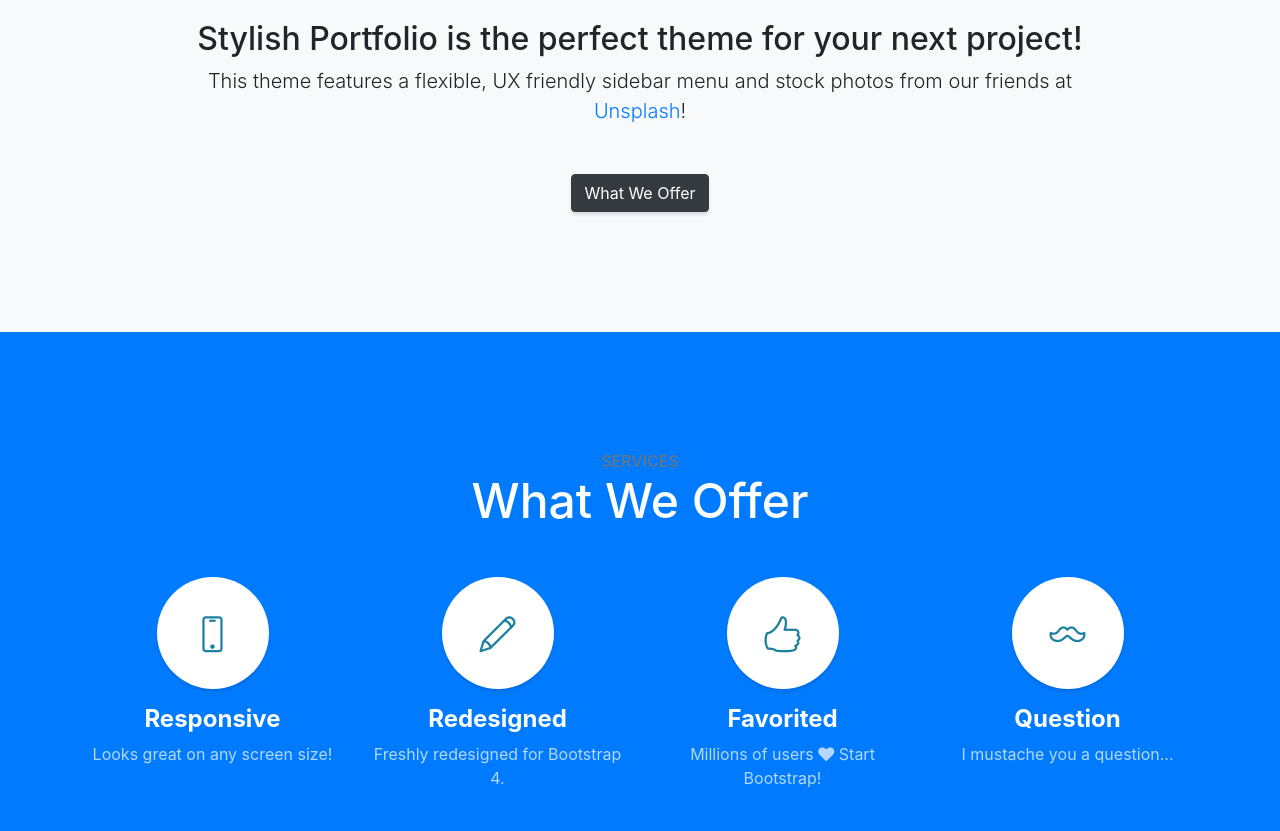
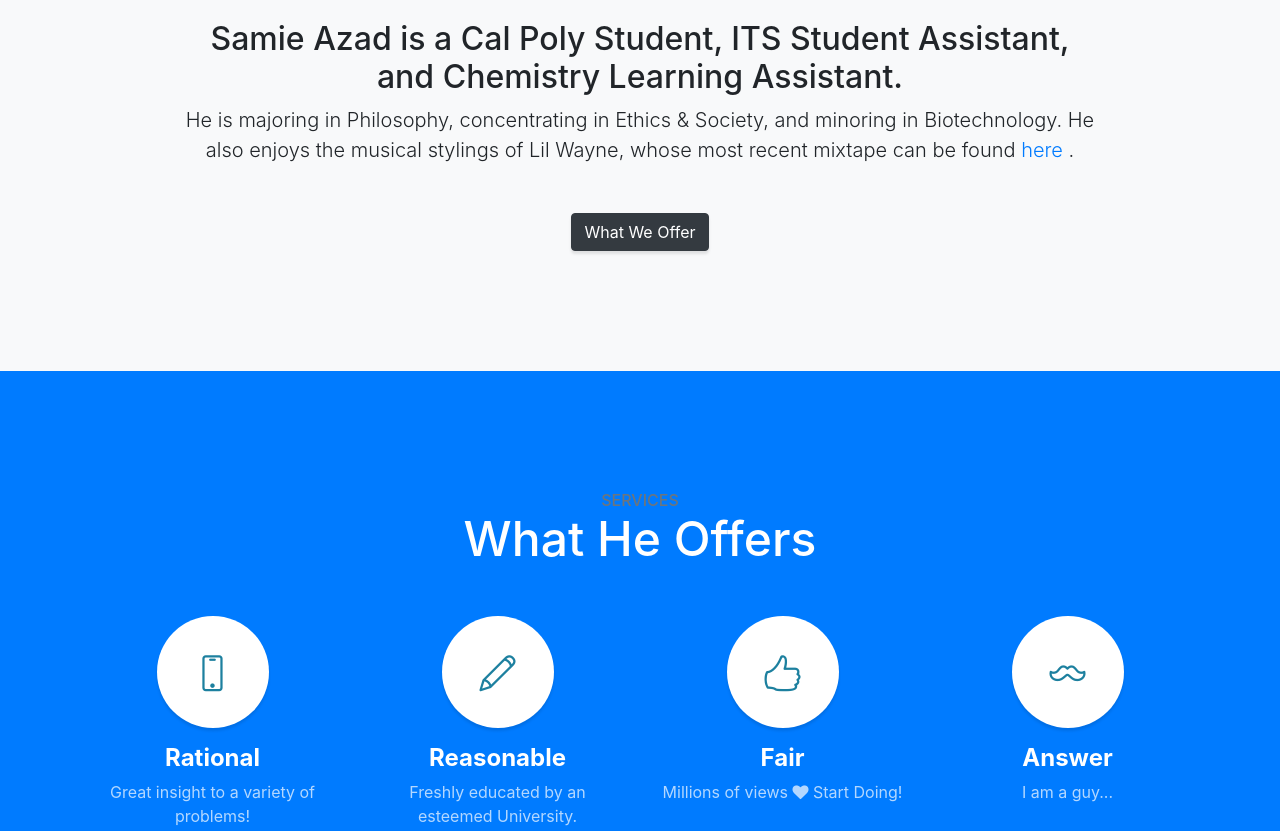
Before and after one commit to sazad44/sazad44.github.io, a website with bundled scripts: page index.html in a window 1280 px wide. Shown: the part 900-1731 px from the top of the page. Built offline with nearby package versions, Linux system fonts and the light colour scheme.

Commit message:
Update index.html

```diff
--- a/index.html
+++ b/index.html
@@ -8,7 +8,7 @@
     <meta name="description" content="">
     <meta name="author" content="">
 
-    <title>Stylish Portfolio - Start Bootstrap Template</title>
+    <title>Samie Azad's Webpage</title>
 
     <!-- Bootstrap Core CSS -->
     <link href="vendor/bootstrap/css/bootstrap.min.css" rel="stylesheet">
@@ -54,9 +54,9 @@
     <!-- Header -->
     <header class="masthead d-flex">
       <div class="container text-center my-auto">
-        <h1 class="mb-1">Stylish Portfolio</h1>
+        <h1 class="mb-1">Samie Azad</h1>
         <h3 class="mb-5">
-          <em>A Free Bootstrap Theme by Start Bootstrap</em>
+          <em>Graduating 4th Year Philosophy Major</em>
         </h3>
         <a class="btn btn-primary btn-xl js-scroll-trigger" href="#about">Find Out More</a>
       </div>
@@ -68,9 +68,10 @@
       <div class="container text-center">
         <div class="row">
           <div class="col-lg-10 mx-auto">
-            <h2>Stylish Portfolio is the perfect theme for your next project!</h2>
-            <p class="lead mb-5">This theme features a flexible, UX friendly sidebar menu and stock photos from our friends at
-              <a href="https://unsplash.com/">Unsplash</a>!</p>
+            <h2>Samie Azad is a Cal Poly Student, ITS Student Assistant, and Chemistry Learning Assistant.</h2>
+              <p class="lead mb-5">He is majoring in Philosophy, concentrating in Ethics & Society, and minoring in Biotechnology.
+                He also enjoys the musical stylings of Lil Wayne, whose most recent mixtape can be found <a href = 'https://www.datpiff.com/Lil-Wayne-D6-Reloaded-mixtape.877942.html'>here
+              </a>.</p>
             <a class="btn btn-dark btn-xl js-scroll-trigger" href="#services">What We Offer</a>
           </div>
         </div>
@@ -82,7 +83,7 @@
       <div class="container">
         <div class="content-section-heading">
           <h3 class="text-secondary mb-0">Services</h3>
-          <h2 class="mb-5">What We Offer</h2>
+          <h2 class="mb-5">What He Offers</h2>
         </div>
         <div class="row">
           <div class="col-lg-3 col-md-6 mb-5 mb-lg-0">
@@ -90,38 +91,38 @@
               <i class="icon-screen-smartphone"></i>
             </span>
             <h4>
-              <strong>Responsive</strong>
+              <strong>Rational</strong>
             </h4>
-            <p class="text-faded mb-0">Looks great on any screen size!</p>
+            <p class="text-faded mb-0">Great insight to a variety of problems!</p>
           </div>
           <div class="col-lg-3 col-md-6 mb-5 mb-lg-0">
             <span class="service-icon rounded-circle mx-auto mb-3">
               <i class="icon-pencil"></i>
             </span>
             <h4>
-              <strong>Redesigned</strong>
+              <strong>Reasonable</strong>
             </h4>
-            <p class="text-faded mb-0">Freshly redesigned for Bootstrap 4.</p>
+            <p class="text-faded mb-0">Freshly educated by an esteemed University.</p>
           </div>
           <div class="col-lg-3 col-md-6 mb-5 mb-md-0">
             <span class="service-icon rounded-circle mx-auto mb-3">
               <i class="icon-like"></i>
             </span>
             <h4>
-              <strong>Favorited</strong>
+              <strong>Fair</strong>
             </h4>
-            <p class="text-faded mb-0">Millions of users
+            <p class="text-faded mb-0">Millions of views
               <i class="fa fa-heart"></i>
-              Start Bootstrap!</p>
+              Start Doing!</p>
           </div>
           <div class="col-lg-3 col-md-6">
             <span class="service-icon rounded-circle mx-auto mb-3">
               <i class="icon-mustache"></i>
             </span>
             <h4>
-              <strong>Question</strong>
+              <strong>Answer</strong>
             </h4>
-            <p class="text-faded mb-0">I mustache you a question...</p>
+            <p class="text-faded mb-0">I am a guy...</p>
           </div>
         </div>
       </div>
```
